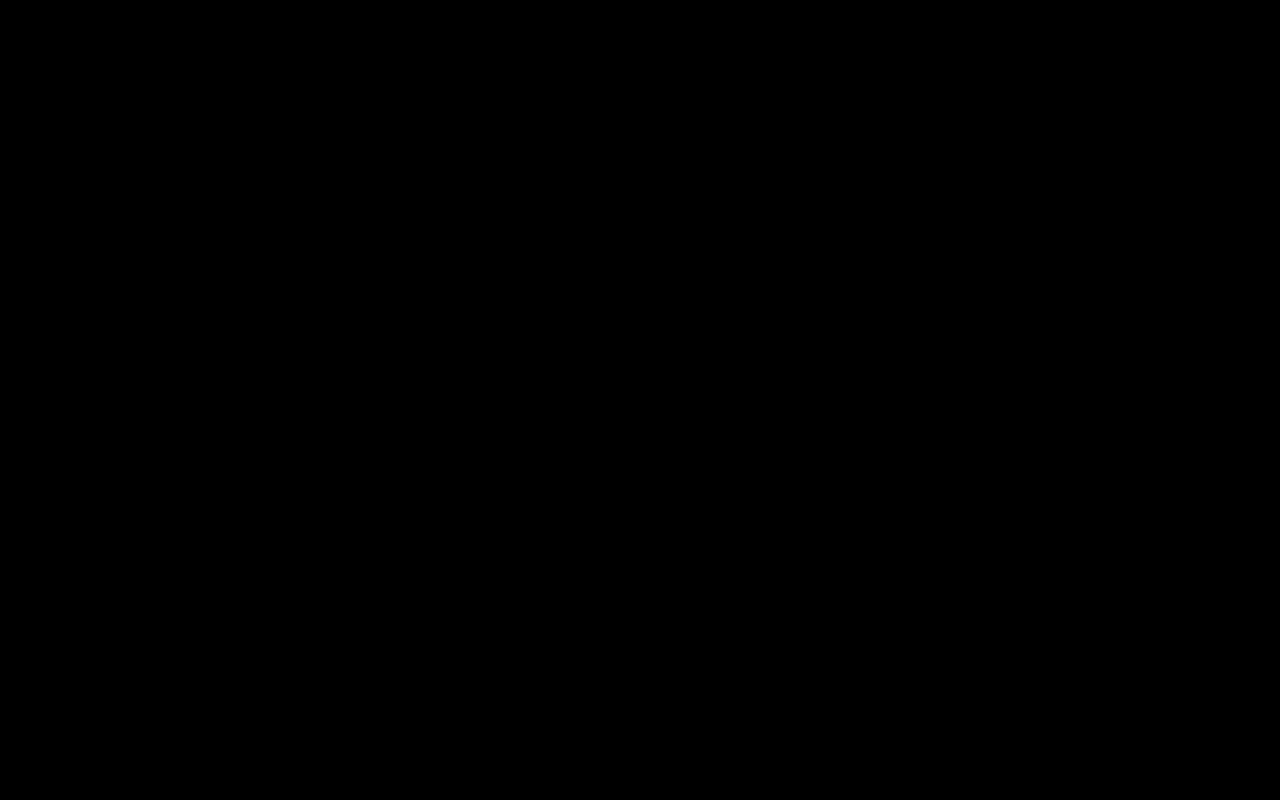
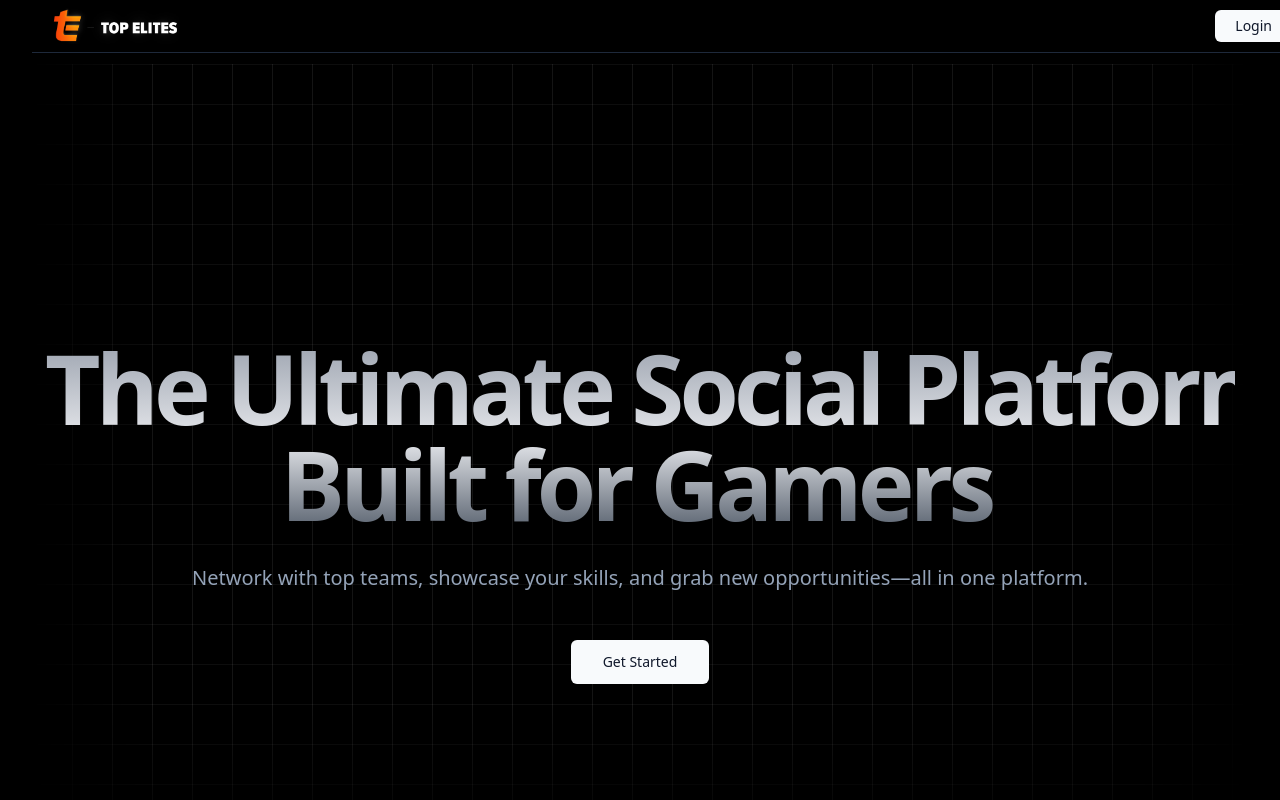
Before and after one commit to itsmecaliber/Scod, a React (Vite) app in the folder frontend/: page / in a window 1280 px wide. Shown: the top 800 px of the page. Built offline with nearby package versions, Linux system fonts and the light colour scheme; no server answers.

Commit message:
Update app-layout.jsx

```diff
--- a/frontend/src/layout/app-layout.jsx
+++ b/frontend/src/layout/app-layout.jsx
@@ -10,7 +10,15 @@ const AppLayout = () => {
 
   return (
     <div className="relative min-h-screen w-full overflow-x-hidden bg-black">
+      {/* ✅ Grid background - safely fills the viewport */}
+      <div className="grid-background absolute inset-0 -z-10 pointer-events-none" />
 
+      {/* ✅ Conditionally rendered Navbar */}
+
+      {/* ✅ Main content wrapper - padded and centered */}
+      <main className="w-full max-w-screen-2xl mx-auto px-4 sm:px-6 lg:px-8 pt-16">
+        <Outlet />
+      </main>
     </div>
   );
 };
```
